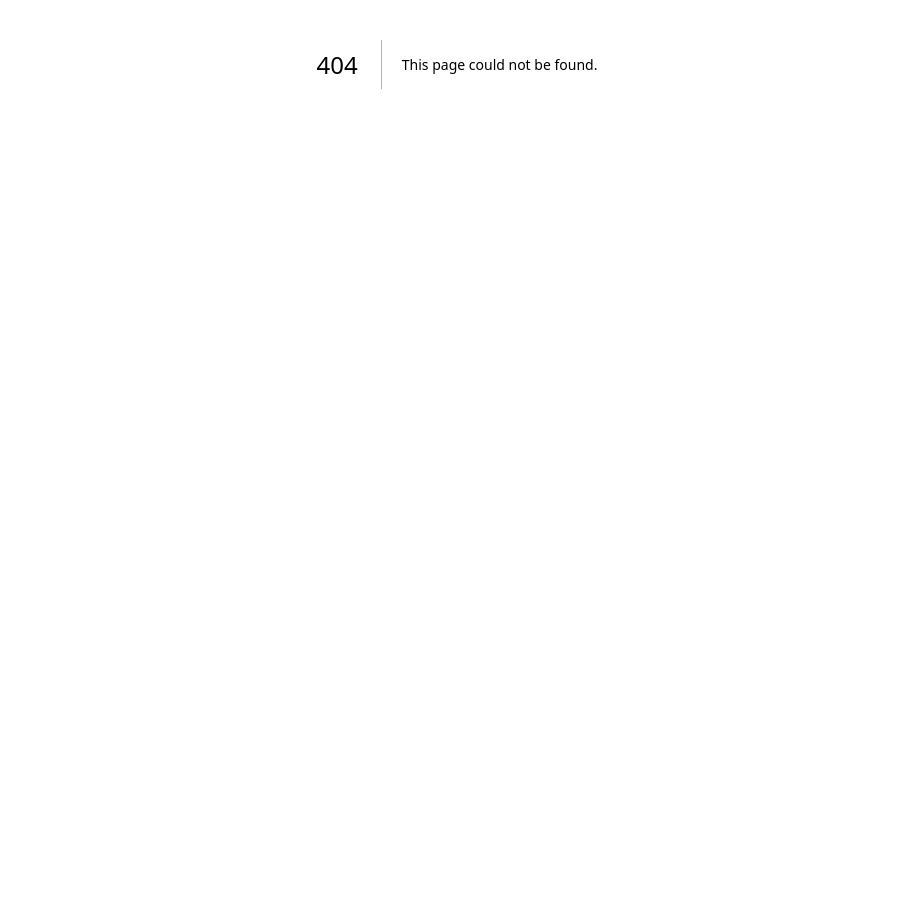
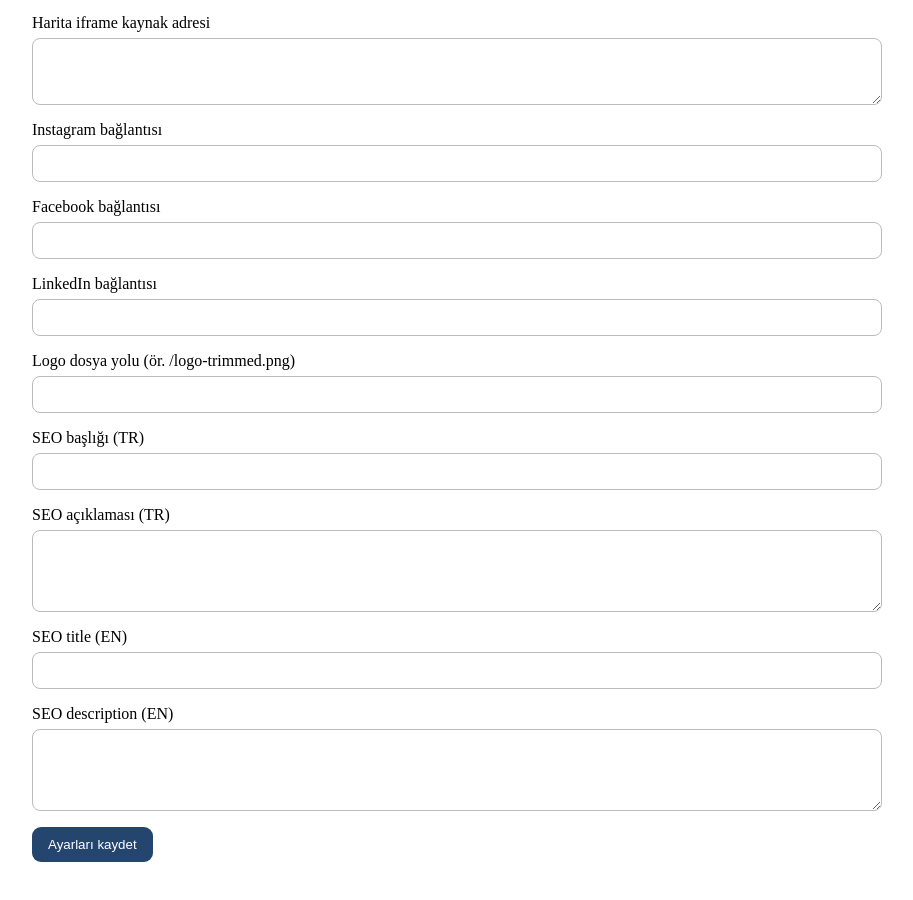
Before and after one commit to ilker-source/bodusan-mobilya, a Next.js app: page /admin/ayarlar in a window 1280 px wide. Before the commit this address had no page. Shown: the part 336-1236 px from the top of the page, without its empty margins (183-1096 px from the left). Before the commit the page ends 800 px from the top, so only its background shows below. Built offline with nearby package versions, Linux system fonts and the light colour scheme; no server answers; the database is empty; sample sign-in values are in the browser's storage.

Commit message:
admin site ayarlari yonetimi ekle

```diff
--- /dev/null
+++ b/src/app/admin/ayarlar/page.tsx
@@ -0,0 +1,111 @@
+import { db } from "@/lib/db";
+import { getServerSession } from "next-auth";
+import { authOptions } from "@/lib/auth";
+import { redirect } from "next/navigation";
+import { revalidatePath } from "next/cache";
+import Link from "next/link";
+
+const fields = [
+  { key: "phone", label: "Telefon", type: "text" },
+  { key: "address", label: "Adres", type: "textarea" },
+  { key: "mapEmbedUrl", label: "Harita iframe kaynak adresi", type: "textarea" },
+  { key: "socialInstagram", label: "Instagram bağlantısı", type: "url" },
+  { key: "socialFacebook", label: "Facebook bağlantısı", type: "url" },
+  { key: "socialLinkedin", label: "LinkedIn bağlantısı", type: "url" },
+  { key: "logoUrl", label: "Logo dosya yolu (ör. /logo-trimmed.png)", type: "text" },
+  { key: "seoTitleTr", label: "SEO başlığı (TR)", type: "text" },
+  { key: "seoDescriptionTr", label: "SEO açıklaması (TR)", type: "textarea" },
+  { key: "seoTitleEn", label: "SEO title (EN)", type: "text" },
+  { key: "seoDescriptionEn", label: "SEO description (EN)", type: "textarea" },
+] as const;
+
+export default async function AyarlarPage({
+  searchParams,
+}: {
+  searchParams: { durum?: string };
+}) {
+  const session = await getServerSession(authOptions);
+  if (!session) redirect("/admin/giris");
+
+  async function kaydet(formData: FormData) {
+    "use server";
+    const session = await getServerSession(authOptions);
+    if (!session) redirect("/admin/giris");
+
+    for (const field of fields) {
+      const value = String(formData.get(field.key) || "").trim();
+      await db.setting.upsert({
+        where: { key: field.key },
+        update: { value },
+        create: { key: field.key, value },
+      });
+    }
+
+    revalidatePath("/admin/ayarlar");
+    redirect("/admin/ayarlar?durum=kaydedildi");
+  }
+
+  const records = await db.setting.findMany({
+    where: { key: { in: fields.map((field) => field.key) } },
+  });
+  const values = new Map(records.map((record) => [record.key, record.value]));
+
+  return (
+    <main style={{ maxWidth: 850, margin: "32px auto", padding: 20 }}>
+      <h1>Site Ayarları</h1>
+      <p><Link href="/admin">Admin ana sayfasına dön</Link></p>
+
+      {searchParams?.durum === "kaydedildi" && (
+        <p role="status" style={messageStyle}>Ayarlar kaydedildi.</p>
+      )}
+
+      <form action={kaydet} style={{ display: "grid", gap: 16 }}>
+        {fields.map((field) => (
+          <label key={field.key} style={{ display: "grid", gap: 6 }}>
+            <span>{field.label}</span>
+            {field.type === "textarea" ? (
+              <textarea
+                name={field.key}
+                rows={field.key.startsWith("seoDescription") ? 4 : 3}
+                defaultValue={values.get(field.key) || ""}
+                style={inputStyle}
+              />
+            ) : (
+              <input
+                name={field.key}
+                type={field.type}
+                defaultValue={values.get(field.key) || ""}
+                style={inputStyle}
+              />
+            )}
+          </label>
+        ))}
+        <button type="submit" style={buttonStyle}>Ayarları kaydet</button>
+      </form>
+    </main>
+  );
+}
+
+const inputStyle = {
+  width: "100%",
+  boxSizing: "border-box" as const,
+  padding: 10,
+  border: "1px solid #bbb",
+  borderRadius: 8,
+};
+
+const buttonStyle = {
+  width: "fit-content",
+  padding: "10px 16px",
+  border: 0,
+  borderRadius: 9,
+  background: "#24466E",
+  color: "#fff",
+  cursor: "pointer",
+};
+
+const messageStyle = {
+  padding: 12,
+  borderRadius: 10,
+  background: "#eef3f8",
+};
--- a/src/app/admin/page.tsx
+++ b/src/app/admin/page.tsx
@@ -2,4 +2,4 @@ import { getServerSession } from "next-auth";
 import { authOptions } from "@/lib/auth";
 import { redirect } from "next/navigation";
 import Link from "next/link";
-export default async function AdminHome(){const s=await getServerSession(authOptions);if(!s)redirect("/admin/giris");return (<div style={{maxWidth:600,margin:"40px auto"}}><h1>Bodusan Admin Panel</h1><ul><li><Link href="/admin/urunler">Urunler</Link></li><li><Link href="/admin/kategoriler">Kategoriler</Link></li><li><Link href="/admin/mesajlar">Gelen Kutusu</Link></li><li><Link href="/admin/slider">Slider Yönetimi</Link></li><li><Link href="/admin/sayfalar">Sayfa İçerikleri</Link></li><li><Link href="/admin/projeler">Projeler / Referanslar</Link></li><li><Link href="/admin/haberler">Haberler Yönetimi</Link></li></ul></div>);}
+export default async function AdminHome(){const s=await getServerSession(authOptions);if(!s)redirect("/admin/giris");return (<div style={{maxWidth:600,margin:"40px auto"}}><h1>Bodusan Admin Panel</h1><ul><li><Link href="/admin/urunler">Urunler</Link></li><li><Link href="/admin/kategoriler">Kategoriler</Link></li><li><Link href="/admin/mesajlar">Gelen Kutusu</Link></li><li><Link href="/admin/slider">Slider Yönetimi</Link></li><li><Link href="/admin/sayfalar">Sayfa İçerikleri</Link></li><li><Link href="/admin/projeler">Projeler / Referanslar</Link></li><li><Link href="/admin/haberler">Haberler Yönetimi</Link></li><li><Link href="/admin/ayarlar">Ayarlar</Link></li></ul></div>);}
```
